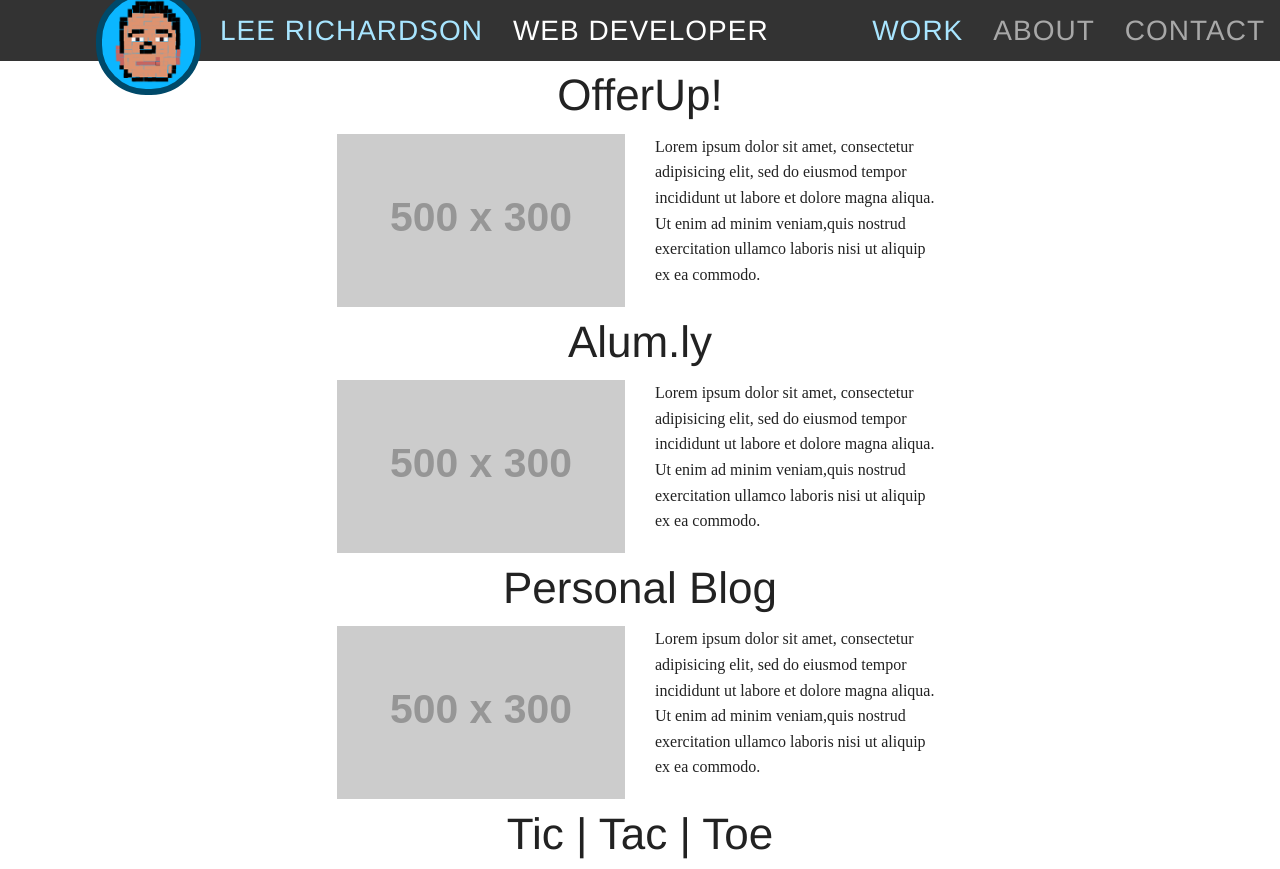
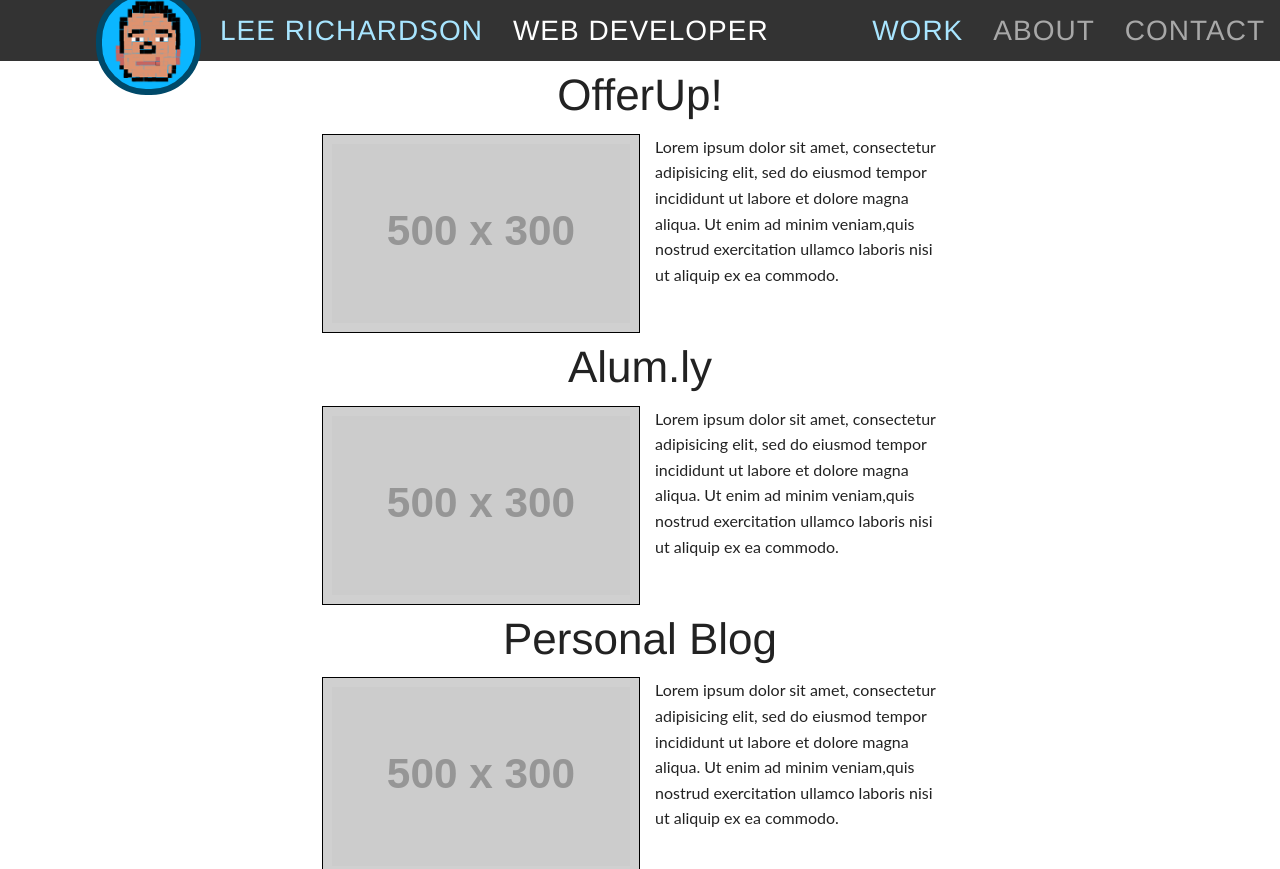
Before and after one commit to SeaOfLee/portfolio_site, a plain HTML site: page index.html in a window 1280 px wide. Shown: the top 869 px of the page. Drawn offline with Linux system fonts and the light colour scheme; placeholder pictures from the web are drawn by us; a web font is replaced by a local one.

Commit message:
Add border and padding to project image class

```diff
--- a/css/app.css
+++ b/css/app.css
@@ -4,9 +4,16 @@ h1, h2, h3, h4, h5, h6 {
 }
 
 p {
-  font-family: 'Gentium Book Basic', serif;
+  /*font-family: 'Gentium Book Basic', serif;*/
+  font-family: 'Lato';
 }
 
+/*image styling*/
+.project_img {
+  background: #d0d0d0;
+  border: 1px solid black;
+  padding: 9px;
+}
 
 #face {
   background: #0BB6FF url('../img/lee_8bit_head_square.png') center 0px no-repeat;
--- a/index.html
+++ b/index.html
@@ -48,7 +48,7 @@
     <div class='row project'>
       <h1 class='text-center'>OfferUp!</h1>
         <div class='medium-8 columns medium-centered'>
-          <div class='medium-6 columns'>
+          <div class='medium-6 columns project_img'>
             <img src="http://placehold.it/500x300">
           </div>
           <div class='medium-6 columns'>
@@ -62,7 +62,7 @@
     <div class='row project'>
       <h1 class='text-center'>Alum.ly</h1>
         <div class='medium-8 columns medium-centered'>
-          <div class='medium-6 columns'>
+          <div class='medium-6 columns project_img'>
             <img src="http://placehold.it/500x300">
           </div>
           <div class='medium-6 columns'>
@@ -76,7 +76,7 @@
     <div class='row project'>
       <h1 class='text-center'>Personal Blog</h1>
         <div class='medium-8 columns medium-centered'>
-          <div class='medium-6 columns'>
+          <div class='medium-6 columns project_img'>
             <img src="http://placehold.it/500x300">
           </div>
           <div class='medium-6 columns'>
@@ -90,7 +90,7 @@
     <div class='row project'>
       <h1 class='text-center'>Tic | Tac | Toe</h1>
         <div class='medium-8 columns medium-centered'>
-          <div class='medium-6 columns'>
+          <div class='medium-6 columns project_img'>
             <img src="http://placehold.it/500x300">
           </div>
           <div class='medium-6 columns'>
```
